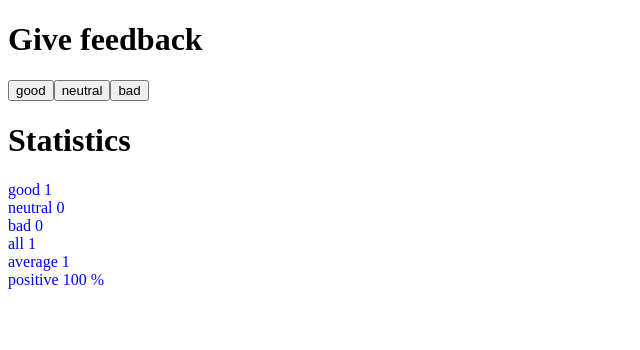
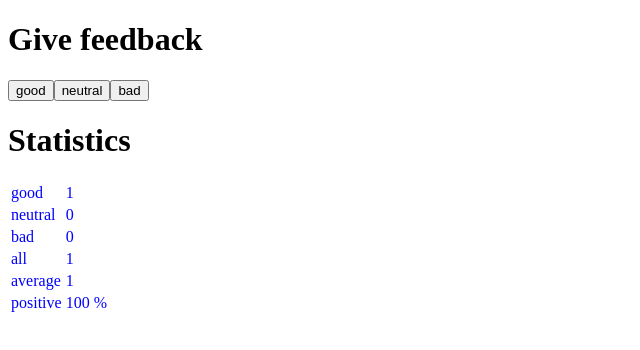
Before and after one commit to mandelma/Osa-1, a React (Create React App) app in the folder unicafe/: page / in a window 1280 px wide. Both pictures are taken after a click on the button "good". Shown: the top 350 px of the page, without its empty margins (0-640 px from the left). Built offline with nearby package versions, Linux system fonts and the light colour scheme.

Commit message:
unicafe step 6

```diff
--- a/unicafe/src/App.js
+++ b/unicafe/src/App.js
@@ -13,14 +13,14 @@ const Button = (props) => {
 const Statistics = (props) => {
   if(props.all > 0){
     return(
-      <div className = "vastaus">
+      <table className = "vastaus">
         <Statistic tekst = "good" value = {props.good}/>
         <Statistic tekst = "neutral" value = {props.neutral}/>
         <Statistic tekst = "bad" value = {props.bad}/>
         <Statistic tekst = "all" value = {props.all}/>
         <Statistic tekst = "average" value = {props.average}/>
         <Statistic tekst = "positive" value = {props.positive + " %"}/>
-      </div>
+      </table>
     )
   }
   return(
@@ -32,9 +32,12 @@ const Statistics = (props) => {
 
 const Statistic = (props) => {
     return(
-      <div>
-        {props.tekst} {props.value} <br/>
-      </div>
+      <tbody>
+        <tr>
+          <td>{props.tekst}</td>
+          <td>{props.value}</td>
+        </tr>
+      </tbody>
     )
 }
 
```
